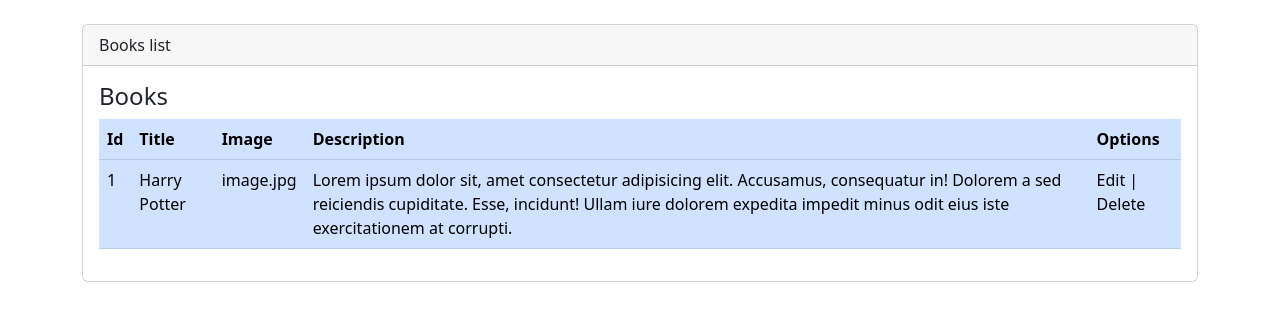
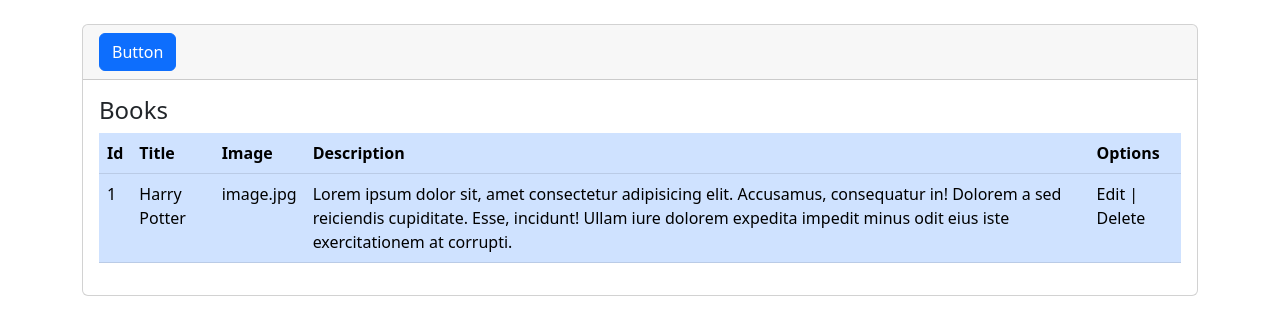
Before and after one commit to jpromanonet/djangoCrud, a Django app: page /books in a window 1280 px wide. Shown: the part 56-391 px from the top of the page. Run offline with Django 4.2, Linux system fonts and the light colour scheme.

Commit message:
Index books section

```diff
--- a/sistema/libreria/templates/books/index.html
+++ b/sistema/libreria/templates/books/index.html
@@ -6,7 +6,7 @@
 
 <div class="card">
     <div class="card-header">
-        Books list
+       <a name="" id="" class="btn btn-primary" href="#" role="button">Button</a>
     </div>
     <div class="card-body">
         <h4 class="card-title">Books</h4>
```
